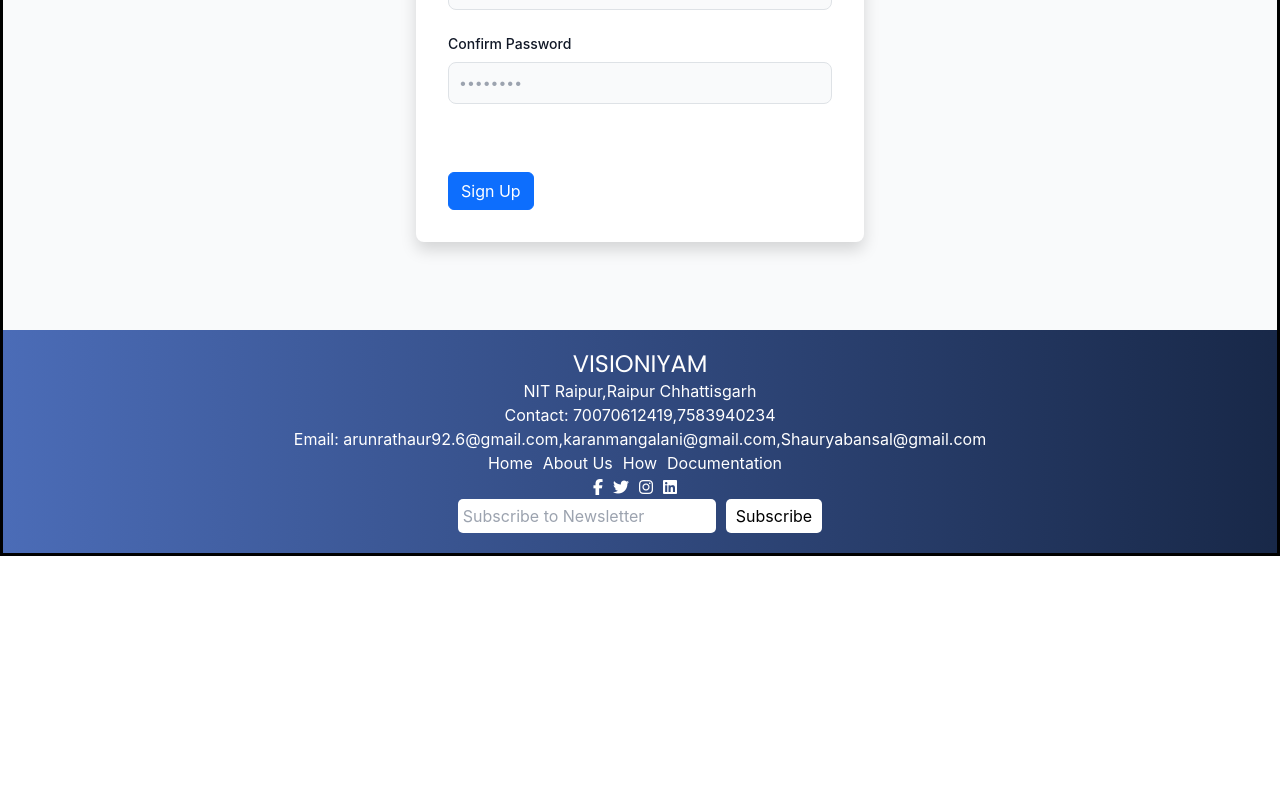
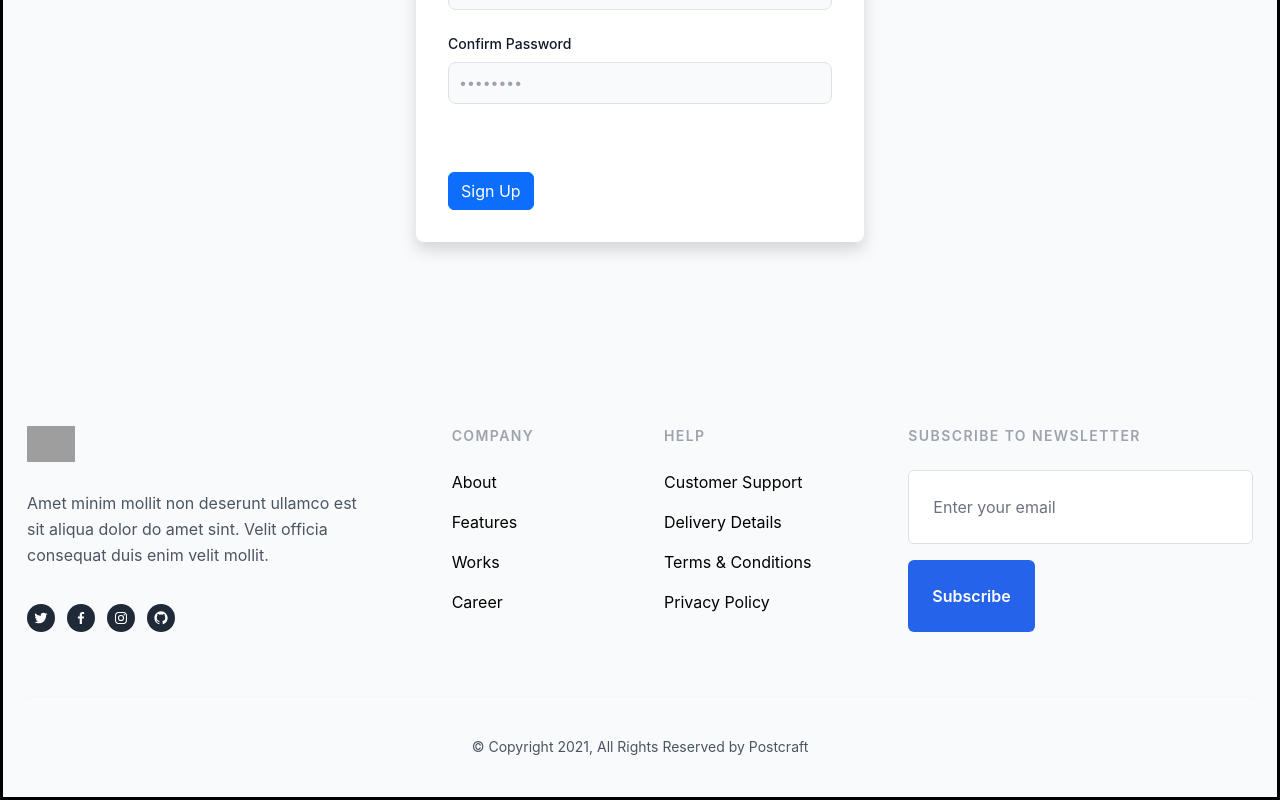
Before and after one commit to Shauryacious/visioniyam, a React (Create React App) app in the folder frontend/: page /signeup in a window 1280 px wide. Shown: the part 571-1371 px from the top of the page. Before the commit the page ends 1127 px from the top, so only its background shows below. Built offline with nearby package versions, Linux system fonts and the light colour scheme; grey boxes are pictures that could not be loaded.

Commit message:
footer updated

```diff
--- a/frontend/src/component/footer.js
+++ b/frontend/src/component/footer.js
@@ -1,63 +1,187 @@
-// import React from 'react'
+// // import React from 'react'
 
-// export default function Footer() {
+// // export default function Footer() {
+// //   return (
+// //       <div style={{background:"lightgray",color:'black',width:'100%',position:"relative",paddingBottom:"20px",fontWeight:"500",fontSize:"20px",textAlign:'center'}}>
+// //   <div className="card-header">
+// //   <div className="card-body">
+// //     <h5 className="card-title">VISIONIYAM</h5>
+// //     <p className="card-text">A solution for paralyzed and disabled people to access technology.</p>
+// //     <p className="card-text">© Kirmada. All right reserved.</p>
+// //   </div>
+// // </div>
+// //   </div>
+// //   )
+// // }
+
+// import React from 'react';
+// import {Link} from 'react-router-dom'
+// const Footer = () => {
+//   const footerStyle = {
+//     background: 'linear-gradient(to right, #4b6cb7, #182848)',
+//     color: 'white',
+//     padding: '20px 0',
+//     textAlign: 'center',
+//   };
+
+//   const iconStyle = {
+//     marginRight: '10px',
+//     color: 'white',
+//     textDecoration: 'none',
+//   };
+
 //   return (
-//       <div style={{background:"lightgray",color:'black',width:'100%',position:"relative",paddingBottom:"20px",fontWeight:"500",fontSize:"20px",textAlign:'center'}}>
-//   <div className="card-header">
-//   <div className="card-body">
-//     <h5 className="card-title">VISIONIYAM</h5>
-//     <p className="card-text">A solution for paralyzed and disabled people to access technology.</p>
-//     <p className="card-text">© Kirmada. All right reserved.</p>
-//   </div>
-// </div>
-//   </div>
-//   )
-// }
+//     <footer style={footerStyle}>
+//       <div>
+//         <h2>VISIONIYAM</h2>
+//         <p>NIT Raipur,Raipur Chhattisgarh</p>
+//         <p>Contact: 70070612419,7583940234</p>
+//         <p>Email: arunrathaur92.6@gmail.com,karanmangalani@gmail.com,Shauryabansal@gmail.com</p>
+//       </div>
+//       <div>
+//         <nav>
+//           <Link style={iconStyle} to="/">Home</Link>
+//           <Link style={iconStyle} to="/about">About Us</Link>
+//           <Link style={iconStyle} to="/how">How</Link>
+//           <Link style={iconStyle} to="/docs">Documentation</Link>
+//         </nav>
+//       </div>
+//       <div>
+//         <a href="#" style={iconStyle}><i className="fab fa-facebook-f"></i></a>
+//         <a href="#" style={iconStyle}><i className="fab fa-twitter"></i></a>
+//         <a href="#" style={iconStyle}><i className="fab fa-instagram"></i></a>
+//         <a href="#" style={iconStyle}><i className="fab fa-linkedin"></i></a>
+//       </div>
+//       <div>
+//         <input type="email" placeholder="Subscribe to Newsletter" style={{ padding: '5px', borderRadius: '5px' }} />
+//         <button style={{ padding: '5px 10px', marginLeft: '10px', background: 'white', borderRadius: '5px',color:'black' }}>Subscribe</button>
+//       </div>
+//     </footer>
+//   );
+// };
 
-import React from 'react';
-import {Link} from 'react-router-dom'
+// export default Footer;
+import React, { useState } from 'react';
+
 const Footer = () => {
-  const footerStyle = {
-    background: 'linear-gradient(to right, #4b6cb7, #182848)',
-    color: 'white',
-    padding: '20px 0',
-    textAlign: 'center',
-  };
+  return (
+    <section className="py-10 bg-gray-50 sm:pt-16 lg:pt-24">
+      <div className="px-4 mx-auto sm:px-6 lg:px-8 max-w-7xl">
+        <div className="grid grid-cols-2 md:col-span-3 lg:grid-cols-6 gap-y-16 gap-x-12">
+          <div className="col-span-2 md:col-span-3 lg:col-span-2 lg:pr-8">
+            <img className="w-auto h-9" src="https://cdn.rareblocks.xyz/collection/celebration/images/logo.svg" alt="" />
 
-  const iconStyle = {
-    marginRight: '10px',
-    color: 'white',
-    textDecoration: 'none',
-  };
+            <p className="text-base leading-relaxed text-gray-600 mt-7">Amet minim mollit non deserunt ullamco est sit aliqua dolor do amet sint. Velit officia consequat duis enim velit mollit.</p>
 
-  return (
-    <footer style={footerStyle}>
+            <ul className="flex items-center space-x-3 mt-9">
+              <li>
+                <a href="#" title="" className="flex items-center justify-center text-white transition-all duration-200 bg-gray-800 rounded-full w-7 h-7 hover:bg-blue-600 focus:bg-blue-600">
+                  <svg className="w-4 h-4" xmlns="http://www.w3.org/2000/svg" viewBox="0 0 24 24" fill="currentColor">
+                    <path
+                      d="M19.633 7.997c.013.175.013.349.013.523 0 5.325-4.053 11.461-11.46 11.461-2.282 0-4.402-.661-6.186-1.809.324.037.636.05.973.05a8.07 8.07 0 0 0 5.001-1.721 4.036 4.036 0 0 1-3.767-2.793c.249.037.499.062.761.062.361 0 .724-.05 1.061-.137a4.027 4.027 0 0 1-3.23-3.953v-.05c.537.299 1.16.486 1.82.511a4.022 4.022 0 0 1-1.796-3.354c0-.748.199-1.434.548-2.032a11.457 11.457 0 0 0 8.306 4.215c-.062-.3-.1-.611-.1-.923a4.026 4.026 0 0 1 4.028-4.028c1.16 0 2.207.486 2.943 1.272a7.957 7.957 0 0 0 2.556-.973 4.02 4.02 0 0 1-1.771 2.22 8.073 8.073 0 0 0 2.319-.624 8.645 8.645 0 0 1-2.019 2.083z"
+                    ></path>
+                  </svg>
+                </a>
+              </li>
+
+              <li>
+                <a href="#" title="" className="flex items-center justify-center text-white transition-all duration-200 bg-gray-800 rounded-full w-7 h-7 hover:bg-blue-600 focus:bg-blue-600">
+                  <svg className="w-4 h-4" xmlns="http://www.w3.org/2000/svg" viewBox="0 0 24 24" fill="currentColor">
+                    <path d="M13.397 20.997v-8.196h2.765l.411-3.209h-3.176V7.548c0-.926.258-1.56 1.587-1.56h1.684V3.127A22.336 22.336 0 0 0 14.201 3c-2.444 0-4.122 1.492-4.122 4.231v2.355H7.332v3.209h2.753v8.202h3.312z"></path>
+                  </svg>
+                </a>
+              </li>
+
+              <li>
+                <a href="#" title="" className="flex items-center justify-center text-white transition-all duration-200 bg-gray-800 rounded-full w-7 h-7 hover:bg-blue-600 focus:bg-blue-600">
+                  <svg className="w-4 h-4" xmlns="http://www.w3.org/2000/svg" viewBox="0 0 24 24" fill="currentColor">
+                    <path d="M11.999 7.377a4.623 4.623 0 1 0 0 9.248 4.623 4.623 0 0 0 0-9.248zm0 7.627a3.004 3.004 0 1 1 0-6.008 3.004 3.004 0 0 1 0 6.008z"></path>
+                    <circle cx="16.806" cy="7.207" r="1.078"></circle>
+                    <path
+                      d="M20.533 6.111A4.605 4.605 0 0 0 17.9 3.479a6.606 6.606 0 0 0-2.186-.42c-.963-.042-1.268-.054-3.71-.054s-2.755 0-3.71.054a6.554 6.554 0 0 0-2.184.42 4.6 4.6 0 0 0-2.633 2.632 6.585 6.585 0 0 0-.419 2.186c-.043.962-.056 1.267-.056 3.71 0 2.442 0 2.753.056 3.71.015.748.156 1.486.419 2.187a4.61 4.61 0 0 0 2.634 2.632 6.584 6.584 0 0 0 2.185.45c.963.042 1.268.055 3.71.055s2.755 0 3.71-.055a6.615 6.615 0 0 0 2.186-.419 4.613 4.613 0 0 0 2.633-2.633c.263-.7.404-1.438.419-2.186.043-.962.056-1.267.056-3.71s0-2.753-.056-3.71a6.581 6.581 0 0 0-.421-2.217zm-1.218 9.532a5.043 5.043 0 0 1-.311 1.688 2.987 2.987 0 0 1-1.712 1.711 4.985 4.985 0 0 1-1.67.311c-.95.044-1.218.055-3.654.055-2.438 0-2.687 0-3.655-.055a4.96 4.96 0 0 1-1.669-.311 2.985 2.985 0 0 1-1.719-1.711 5.08 5.08 0 0 1-.311-1.669c-.043-.95-.053-1.218-.053-3.654 0-2.437 0-2.686.053-3.655a5.038 5.038 0 0 1 .311-1.687c.305-.789.93-1.41 1.719-1.712a5.01 5.01 0 0 1 1.669-.311c.951-.043 1.218-.055 3.655-.055s2.687 0 3.654.055a4.96 4.96 0 0 1 1.67.311 2.991 2.991 0 0 1 1.712 1.712 5.08 5.08 0 0 1 .311 1.669c.043.951.054 1.218.054 3.655 0 2.436 0 2.698-.043 3.654h-.011z"
+                    ></path>
+                  </svg>
+                </a>
+              </li>
+
+              <li>
+                <a href="#" title="" className="flex items-center justify-center text-white transition-all duration-200 bg-gray-800 rounded-full w-7 h-7 hover:bg-blue-600 focus:bg-blue-600">
+                  <svg className="w-4 h-4" xmlns="http://www.w3.org/2000/svg" viewBox="0 0 24 24" fill="currentColor">
+                    <path
+                      fill-rule="evenodd"
+                      clip-rule="evenodd"
+                      d="M12.026 2c-5.509 0-9.974 4.465-9.974 9.974 0 4.406 2.857 8.145 6.821 9.465.499.09.679-.217.679-.481 0-.237-.008-.865-.011-1.696-2.775.602-3.361-1.338-3.361-1.338-.452-1.152-1.107-1.459-1.107-1.459-.905-.619.069-.605.069-.605 1.002.07 1.527 1.028 1.527 1.028.89 1.524 2.336 1.084 2.902.829.091-.645.351-1.085.635-1.334-2.214-.251-4.542-1.107-4.542-4.93 0-1.087.389-1.979 1.024-2.675-.101-.253-.446-1.268.099-2.64 0 0 .837-.269 2.742 1.021a9.582 9.582 0 0 1 2.496-.336 9.554 9.554 0 0 1 2.496.336c1.906-1.291 2.742-1.021 2.742-1.021.545 1.372.203 2.387.099 2.64.64.696 1.024 1.587 1.024 2.675 0 3.833-2.33 4.675-4.552 4.922.355.308.675.916.675 1.846 0 1.334-.012 2.41-.012 2.737 0 .267.178.577.687.479C19.146 20.115 22 16.379 22 11.974 22 6.465 17.535 2 12.026 2z"
+                    ></path>
+                  </svg>
+                </a>
+              </li>
+            </ul>
+          </div>
+
           <div>
-        <h2>VISIONIYAM</h2>
-        <p>NIT Raipur,Raipur Chhattisgarh</p>
-        <p>Contact: 70070612419,7583940234</p>
-        <p>Email: arunrathaur92.6@gmail.com,karanmangalani@gmail.com,Shauryabansal@gmail.com</p>
+            <p className="text-sm font-semibold tracking-widest text-gray-400 uppercase">Company</p>
+
+            <ul className="mt-6 space-y-4">
+              <li>
+                <a href="#" title="" className="flex text-base text-black transition-all duration-200 hover:text-blue-600 focus:text-blue-600"> About </a>
+              </li>
+
+              <li>
+                <a href="#" title="" className="flex text-base text-black transition-all duration-200 hover:text-blue-600 focus:text-blue-600"> Features </a>
+              </li>
+
+              <li>
+                <a href="#" title="" className="flex text-base text-black transition-all duration-200 hover:text-blue-600 focus:text-blue-600"> Works </a>
+              </li>
+
+              <li>
+                <a href="#" title="" className="flex text-base text-black transition-all duration-200 hover:text-blue-600 focus:text-blue-600"> Career </a>
+              </li>
+            </ul>
           </div>
+
           <div>
-        <nav>
-          <Link style={iconStyle} to="/">Home</Link>
-          <Link style={iconStyle} to="/about">About Us</Link>
-          <Link style={iconStyle} to="/how">How</Link>
-          <Link style={iconStyle} to="/docs">Documentation</Link>
-        </nav>
+            <p className="text-sm font-semibold tracking-widest text-gray-400 uppercase">Help</p>
+
+            <ul className="mt-6 space-y-4">
+              <li>
+                <a href="#" title="" className="flex text-base text-black transition-all duration-200 hover:text-blue-600 focus:text-blue-600"> Customer Support </a>
+              </li>
+
+              <li>
+                <a href="#" title="" className="flex text-base text-black transition-all duration-200 hover:text-blue-600 focus:text-blue-600"> Delivery Details </a>
+              </li>
+
+              <li>
+                <a href="#" title="" className="flex text-base text-black transition-all duration-200 hover:text-blue-600 focus:text-blue-600"> Terms & Conditions </a>
+              </li>
+
+              <li>
+                <a href="#" title="" className="flex text-base text-black transition-all duration-200 hover:text-blue-600 focus:text-blue-600"> Privacy Policy </a>
+              </li>
+            </ul>
           </div>
+
+          <div className="col-span-2 md:col-span-1 lg:col-span-2 lg:pl-8">
+            <p className="text-sm font-semibold tracking-widest text-gray-400 uppercase">Subscribe to newsletter</p>
+
+            <form action="#" method="POST" className="mt-6">
               <div>
-        <a href="#" style={iconStyle}><i className="fab fa-facebook-f"></i></a>
-        <a href="#" style={iconStyle}><i className="fab fa-twitter"></i></a>
-        <a href="#" style={iconStyle}><i className="fab fa-instagram"></i></a>
-        <a href="#" style={iconStyle}><i className="fab fa-linkedin"></i></a>
+                <label for="email" className="sr-only">Email</label>
+                <input type="email" name="email" id="email" placeholder="Enter your email" className="block w-full p-4 text-black placeholder-gray-500 transition-all duration-200 bg-white border border-gray-200 rounded-md focus:outline-none focus:border-blue-600 caret-blue-600" />
               </div>
-      <div>
-        <input type="email" placeholder="Subscribe to Newsletter" style={{ padding: '5px', borderRadius: '5px' }} />
-        <button style={{ padding: '5px 10px', marginLeft: '10px', background: 'white', borderRadius: '5px',color:'black' }}>Subscribe</button>
+
+              <button type="submit" className="inline-flex items-center justify-center px-6 py-4 mt-3 font-semibold text-white transition-all duration-200 bg-blue-600 rounded-md hover:bg-blue-700 focus:bg-blue-700">Subscribe</button>
+            </form>
           </div>
-    </footer>
-  );
-};
+        </div>
 
+        <hr className="mt-16 mb-10 border-gray-200" />
+
+        <p className="text-sm text-center text-gray-600">© Copyright 2021, All Rights Reserved by Postcraft</p>
+      </div>
+    </section>
+
+  )
+}
 export default Footer;
```
Lines whose indentation alone changed are shown as unchanged.
